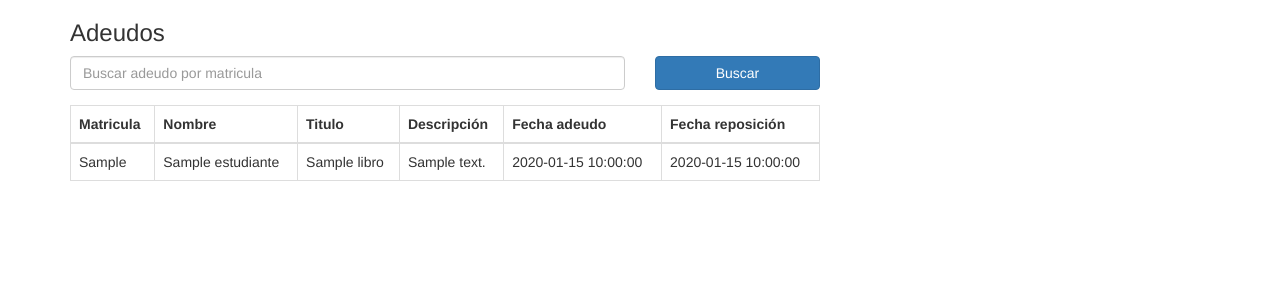
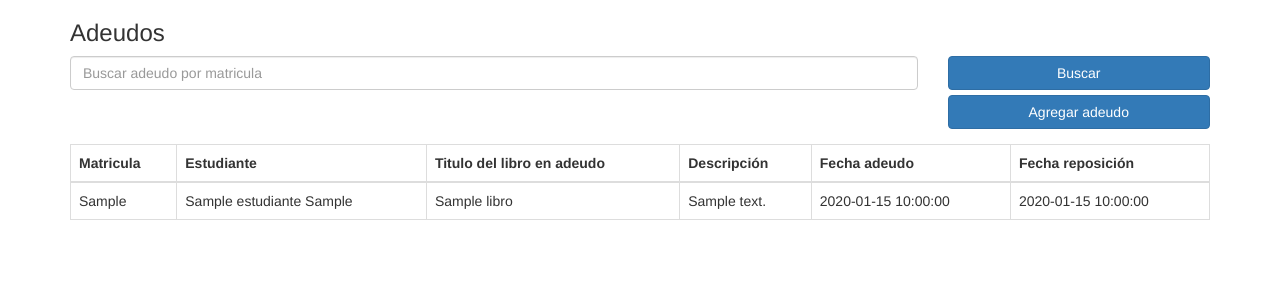
Before and after one commit to Exequetor/cadxelaBiblioteca, a CodeIgniter app: page /cadxelaBiblioteca/index.php/adeudos_controller/insertar in a window 1280 px wide. Shown: the top 300 px of the page. Run offline with CodeIgniter, Linux system fonts and the light colour scheme; tables that the repository leaves empty hold one stand-in row (values such as "Sample post"); some libraries are stand-ins or nearby versions.

Commit message:
Ver adeudos

```diff
--- a/application/config/config.php
+++ b/application/config/config.php
@@ -24,7 +24,7 @@ defined('BASEPATH') OR exit('No direct script access allowed');
 |
 */
 $config['base_url'] = 'http://localhost/cadxelaBiblioteca';
-
+//$config['base_url'] = 'http://localhost:8080/biblioteca';
 /*
 |--------------------------------------------------------------------------
 | Index File
--- a/application/config/routes.php
+++ b/application/config/routes.php
@@ -73,3 +73,4 @@ $route['libros/editar'] = 'libro_controller/actualizarLibro';
 **/
 $route['adeudos'] = 'Adeudos_Controller';
 $route['adeudos/insertar']='Adeudos_Controller/insertar';
+$route['adeudos/obtenerPrestamos/(:any)']='Adeudos_Controller/obtenerPrestamos/$1';
--- a/application/controllers/Adeudos_Controller.php
+++ b/application/controllers/Adeudos_Controller.php
@@ -30,6 +30,13 @@ class Adeudos_Controller extends CI_Controller{
 		$this->load->view('ver_adeudos',$Datos);
 		//echo "insertar adeudo";
 	}
+
+	public function obtenerPrestamos($matricula){
+		$Datos['prestados'] = $this->AM->obtenerLibrosPrestadosXMatricula($matricula);
+		header('Content-type: application/json; charset=utf-8');
+		echo json_encode($Datos);
+	    exit();
+	}
 	/*
 	by Moises Vega Hernández
 		Funcion que me sirvira para buscar un adeudo ya sea poe nombre de libro o matricula
--- a/application/models/Adeudos_Model.php
+++ b/application/models/Adeudos_Model.php
@@ -31,6 +31,20 @@ class Adeudos_Model extends CI_Model{
 		$result = $this->db->query('SELECT * FROM estudiantes');
 		$users = $result->result_array();
 		return $users;
+	}
+
+	public function obtenerLibrosPrestadosXMatricula($matricula){
+		$this->db->select('*');
+		$this->db->from('prestamos p');
+		$this->db->join('libros l','p.id_libro=l.id_libro','left');
+		$this->db->where('p.matricula_estudiante', $matricula);
+		$query = $this->db->get();
+		if($query->num_rows() > 0)
+		{
+			return $query->result();
+		}else{
+			return null;
+		}
 	}
 
 	public function obtenerLibrosPrestados(){
--- a/application/views/templates/navbar.php
+++ b/application/views/templates/navbar.php
@@ -20,7 +20,8 @@
                 </div>
             </li>
             <li class="nav-item">
-                <a class="nav-link" href="<?php echo base_url()?>index.php/adeudos">Adeudos<span class="sr-only"></span></a>
+                <a class="nav-link" href="<?php echo base_url()?>index.php/adeudos">Registrar adeudo<span class="sr-only"></span></a>
+                <a class="nav-link" href="<?php echo base_url()?>index.php/adeudos/insertar">Ver adeudos<span class="sr-only"></span></a>
             </li>
             <li class="nav-item">
                     <form method="POST" action="<?=base_url()?>index.php/adeudos_Controller/adeudos"?>">
--- a/application/views/ver_adeudos.php
+++ b/application/views/ver_adeudos.php
@@ -13,7 +13,7 @@
 <body>
 <div class="container">
 		<div class="row justify-content-center">
-		<div class="col-sm-8">
+		<div class="col-sm-12">
 		<h3>Adeudos</h3>
 		<div class="form-group">
  		<div class="row">
@@ -22,14 +22,16 @@
 			</div>
 			<div class="form-group col-md-3">
 				<button type="submit" class="btn btn-block btn-primary">Buscar</button>
+
+				<a href="php echo base_url()?>index.php/adeudos" class="btn btn-block btn-primary">Agregar adeudo</a>
 			</div>
 		</div>
 		<table class="table table-bordered" id="tabla_adeudos">
 			<thead>
 					<tr>
 						<th scope="col">Matricula</th>
-						<th scope="col">Nombre</th>
-						<th scope="col">Titulo</th>
+						<th scope="col">Estudiante</th>
+						<th scope="col">Titulo del libro en adeudo</th>
 						<th scope="col">Descripción</th>
 						<th scope="col">Fecha adeudo</th>
 						<th scope="col">Fecha reposición</th>
@@ -39,9 +41,9 @@
 				try{
 					if(isset($Adeudos)){
 						foreach($Adeudos as $adeudos){
-		?> <tr>
+		?> <tr id="<?=$adeudos->nombre?> <?=$adeudos->apellidos?>">
 				<td><?=$adeudos->matricula?></td>
-			    <td><?=$adeudos->nombre?></td>
+			    <td><?=$adeudos->nombre?> <?=$adeudos->apellidos?></td>
 			    <td><?=$adeudos->titulo?></td>
 			    <td><?=$adeudos->descripcion?></td>
 			    <td><?=$adeudos->fecha_adeudo?></td>
```
